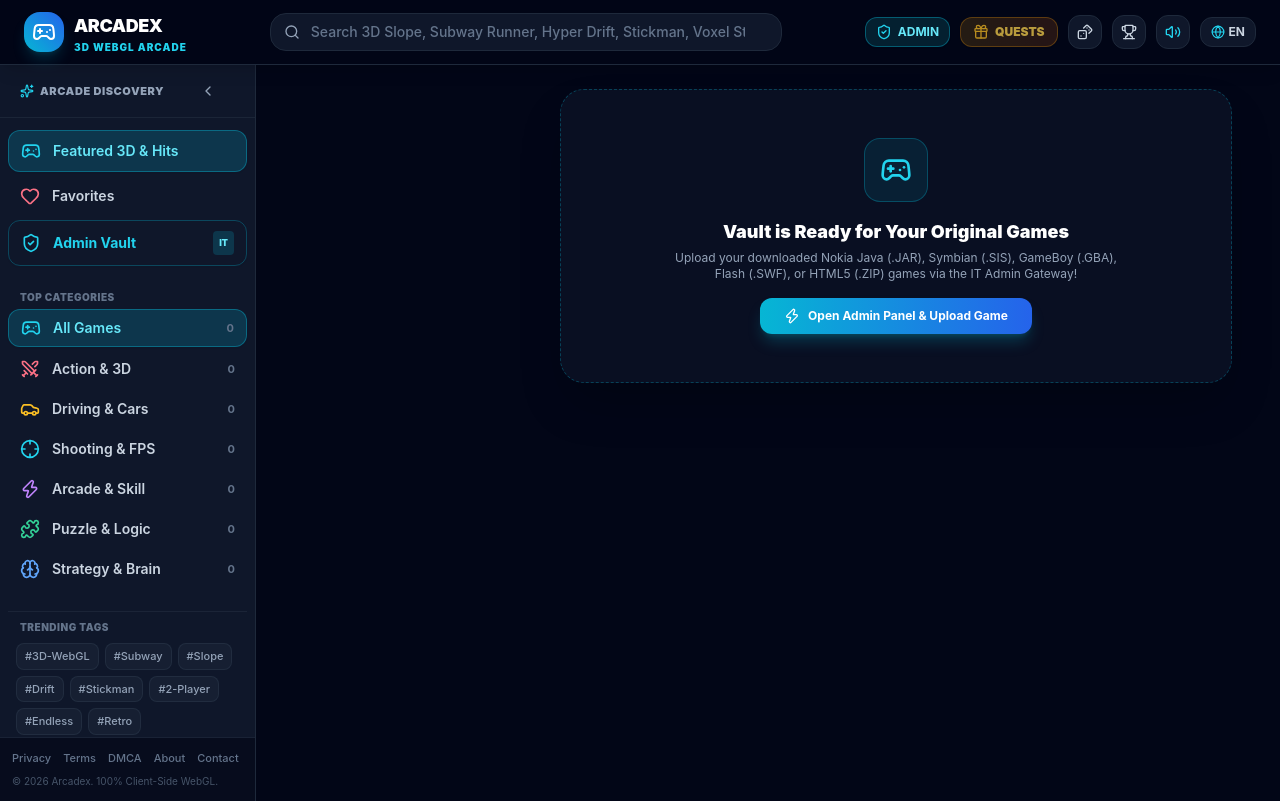
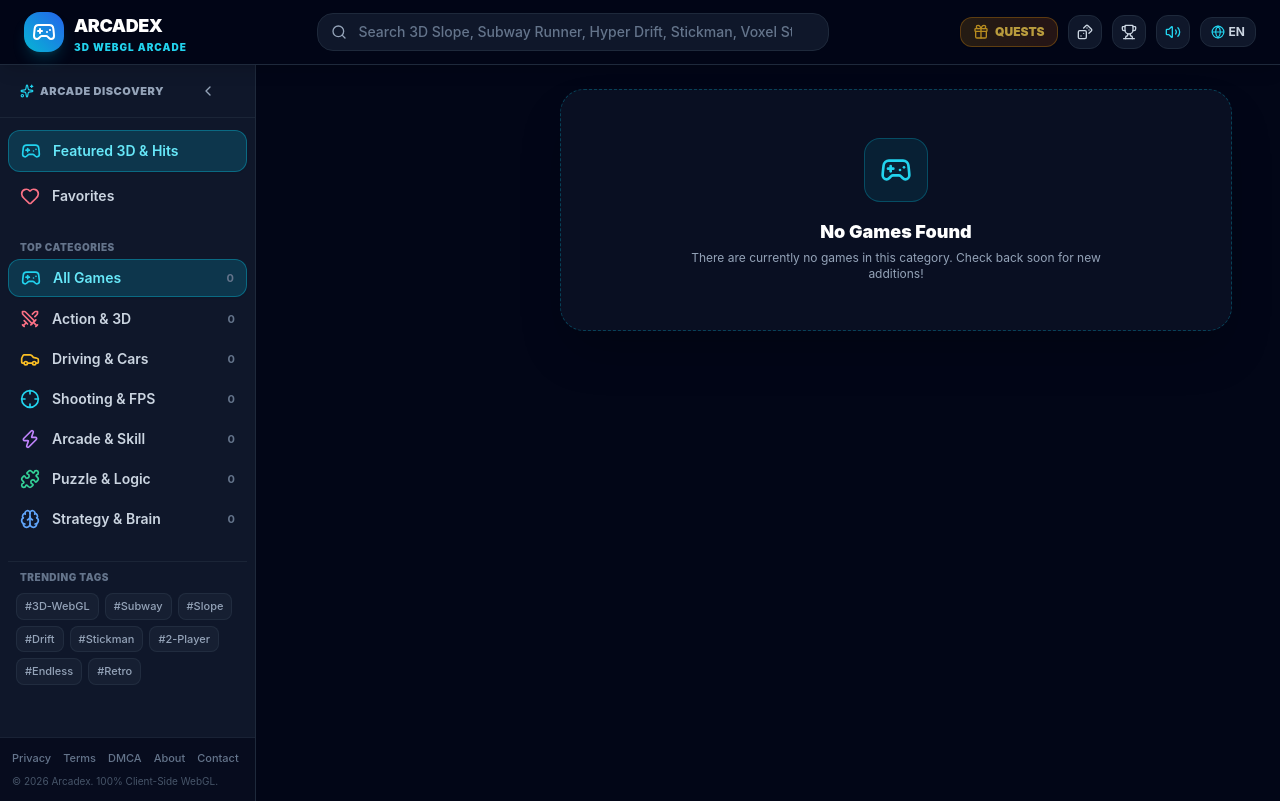
Before and after one commit to mainulislamik/arcade-hub, a React (Vite) app: page / in a window 1280 px wide. Built offline with nearby package versions, Linux system fonts and the light colour scheme.

Commit message:
feat: remove public admin panel triggers from sidebar, header, and home empty states; keep secure gateway via /admin or ?admin=true

```diff
--- a/src/components/CrazyGamesGrid.tsx
+++ b/src/components/CrazyGamesGrid.tsx
@@ -265,23 +265,11 @@ export const CrazyGamesGrid: React.FC<CrazyGamesGridProps> = ({
             <Gamepad2 className="w-8 h-8" />
           </div>
           <div className="space-y-1">
-            <h3 className="text-lg font-black text-white">Vault is Ready for Your Original Games</h3>
+            <h3 className="text-lg font-black text-white">No Games Found</h3>
             <p className="text-xs text-slate-400 max-w-md">
-              Upload your downloaded Nokia Java (.JAR), Symbian (.SIS), GameBoy (.GBA), Flash (.SWF), or HTML5 (.ZIP) games via the IT Admin Gateway!
+              There are currently no games in this category. Check back soon for new additions!
             </p>
           </div>
-          {onOpenAdmin && (
-            <button
-              onClick={() => {
-                sounds.playClick();
-                onOpenAdmin();
-              }}
-              className="px-6 py-2.5 rounded-xl bg-gradient-to-r from-cyan-500 to-blue-600 hover:from-cyan-400 hover:to-blue-500 text-white font-bold text-xs shadow-lg shadow-cyan-500/25 flex items-center gap-2 transition-transform hover:scale-105 cursor-pointer"
-            >
-              <Zap className="w-4 h-4" />
-              <span>Open Admin Panel & Upload Game</span>
-            </button>
-          )}
         </div>
       )}
 
--- a/src/components/Header.tsx
+++ b/src/components/Header.tsx
@@ -241,21 +241,6 @@ export const Header: React.FC<HeaderProps> = ({
 
         {/* Right: Actions, Gamification, Sound & Language */}
         <div className="flex items-center gap-1.5 sm:gap-2.5">
-          {/* Admin Gateway Access Button */}
-          {onOpenAdminPanel && (
-            <button
-              onClick={() => {
-                sounds.playClick();
-                onOpenAdminPanel();
-              }}
-              className="px-2.5 py-1.5 rounded-xl bg-cyan-950/60 hover:bg-cyan-900/80 border border-cyan-500/40 text-cyan-300 text-xs font-bold flex items-center gap-1.5 transition-all shadow-sm cursor-pointer"
-              title="IT Admin Gateway & Game Uploader"
-            >
-              <ShieldCheck className="w-4 h-4 text-cyan-400" />
-              <span className="hidden md:inline">ADMIN</span>
-            </button>
-          )}
-
           {/* Daily Quests & Spin Button */}
           {onOpenDailyQuests && (
             <button
--- a/src/components/Sidebar.tsx
+++ b/src/components/Sidebar.tsx
@@ -155,27 +155,6 @@ export const Sidebar: React.FC<SidebarProps> = ({
               </div>
             )}
           </button>
-
-          {onOpenAdminPanel && (
-            <button
-              onClick={() => {
-                onOpenAdminPanel();
-                onCloseMobile();
-              }}
-              className="w-full flex items-center gap-3 px-3 py-2.5 rounded-xl text-sm font-semibold text-cyan-400 hover:bg-cyan-500/10 hover:text-cyan-300 transition-all border border-cyan-500/30 shadow-sm cursor-pointer"
-              title={isCollapsed ? 'IT Admin Vault Gateway' : undefined}
-            >
-              <ShieldCheck className="w-5 h-5 text-cyan-400 shrink-0" />
-              {!isCollapsed && (
-                <div className="flex items-center justify-between w-full">
-                  <span className="truncate font-bold">Admin Vault</span>
-                  <span className="px-1.5 py-0.5 bg-cyan-500/20 text-cyan-300 rounded text-[9px] font-black uppercase">
-                    IT
-                  </span>
-                </div>
-              )}
-            </button>
-          )}
         </div>
 
         {/* Categories Section */}
```
